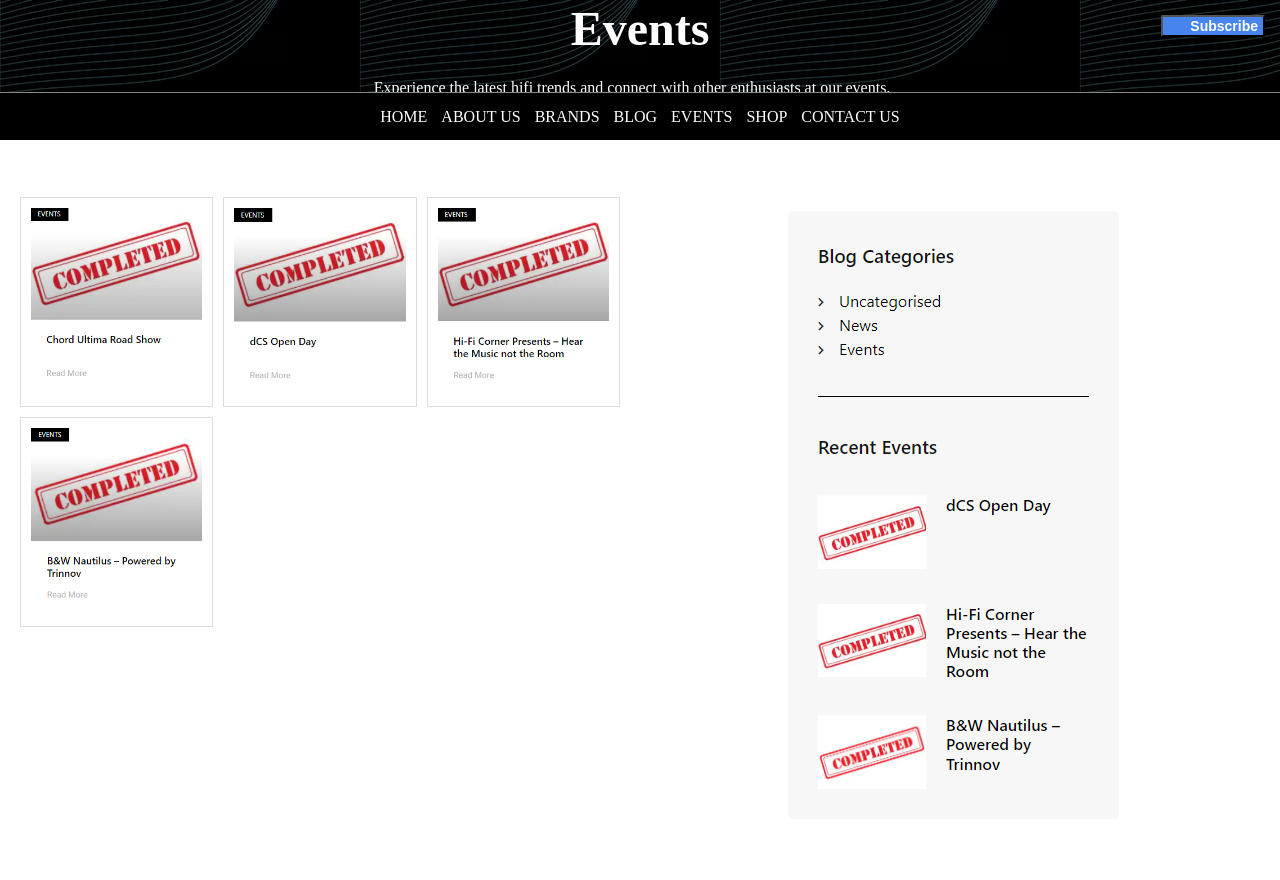
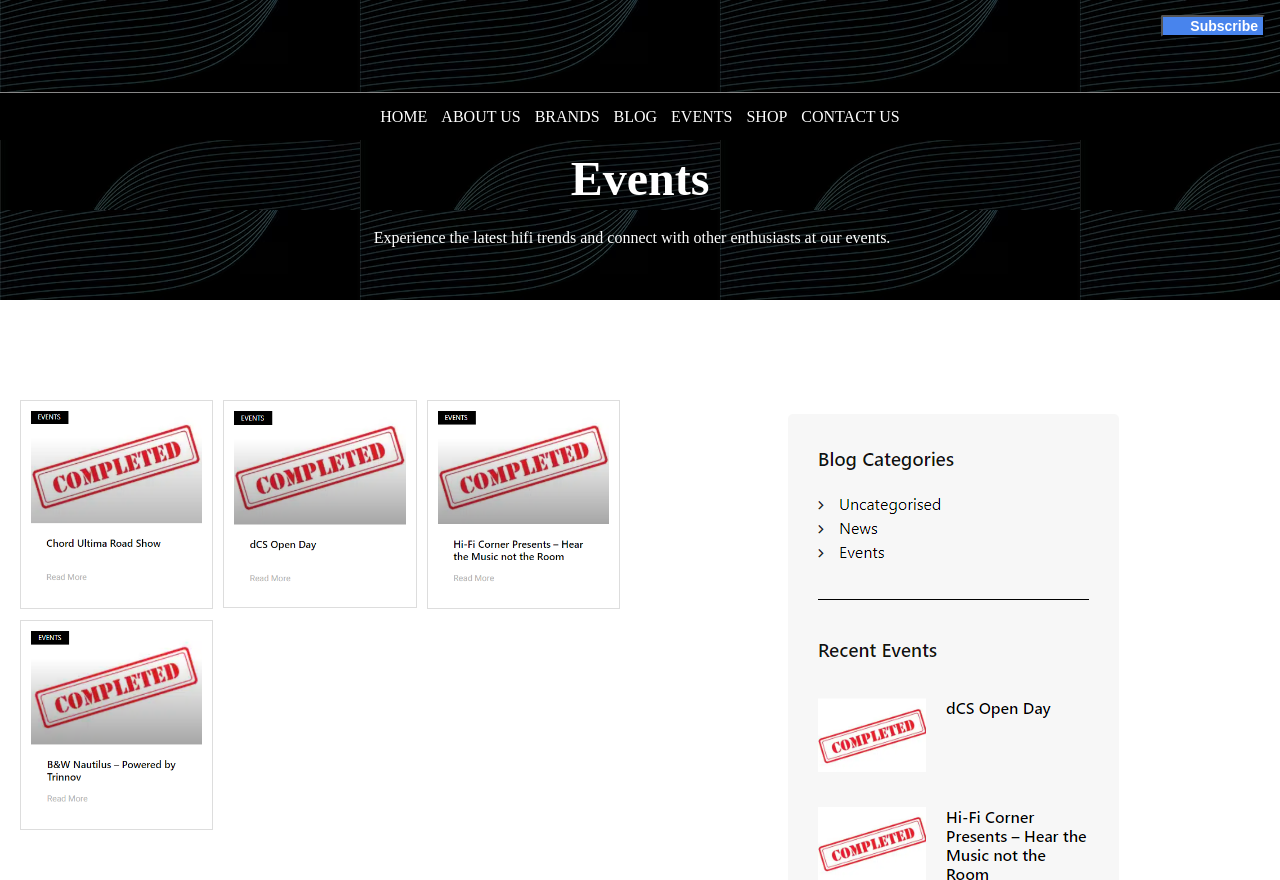
Before and after one commit to rts-cmk-wu10/hi-fi-corner-senior-team, a website: page events.html in a window 1280 px wide. Shown: the top 880 px of the page. Drawn offline with Linux system fonts and the light colour scheme.

Commit message:
Changes to header + a tags to grid

```diff
--- a/events.html
+++ b/events.html
@@ -20,10 +20,18 @@
         <div class="flex-container">
             <div class="container">
                 <div class="grid-container">
-                    <div class="grid-item"><img src="/img/eventShow1.PNG" alt="" srcset=""></div>
-                    <div class="grid-item"><img src="/img/eventShow2.PNG" alt="" srcset=""></div>
-                    <div class="grid-item"><img src="/img/eventShow3.PNG" alt="" srcset=""></div>
-                    <div class="grid-item"><img src="/img/eventShow4.PNG" alt="" srcset=""></div>
+                    <a href="https://www.hificorner.co.uk/chord-ultima-road-show/">
+                        <div class="grid-item"><img src="/img/eventShow1.PNG" alt="" srcset=""></div>
+                      </a>
+                    <a href="https://www.hificorner.co.uk/dcs-open-day/">
+                        <div class="grid-item"><img src="/img/eventShow2.PNG" alt="" srcset=""></div>
+                    </a>
+                    <a href="https://www.hificorner.co.uk/hi-fi-corner-presents-hear-the-music-not-the-room/">
+                        <div class="grid-item"><img src="/img/eventShow3.PNG" alt="" srcset=""></div>
+                </a>
+                    <a href="https://www.hificorner.co.uk/bw-nautilus-powered-by-trinnov/">
+                        <div class="grid-item"><img src="/img/eventShow4.PNG" alt="" srcset=""></div>
+                    </a>
                     <div class="grid-item"></div>
                     <div class="grid-item"></div>
                 </div>
--- a/style.css/events.css
+++ b/style.css/events.css
@@ -11,6 +11,8 @@
 .events__header {
     background-image: url(/img/gradient-color-line-wave-background_483537-3986.avif);
     margin-bottom: 80px;
+    height: 300px;
+    padding-top: 150px;
 }
 
 
```
